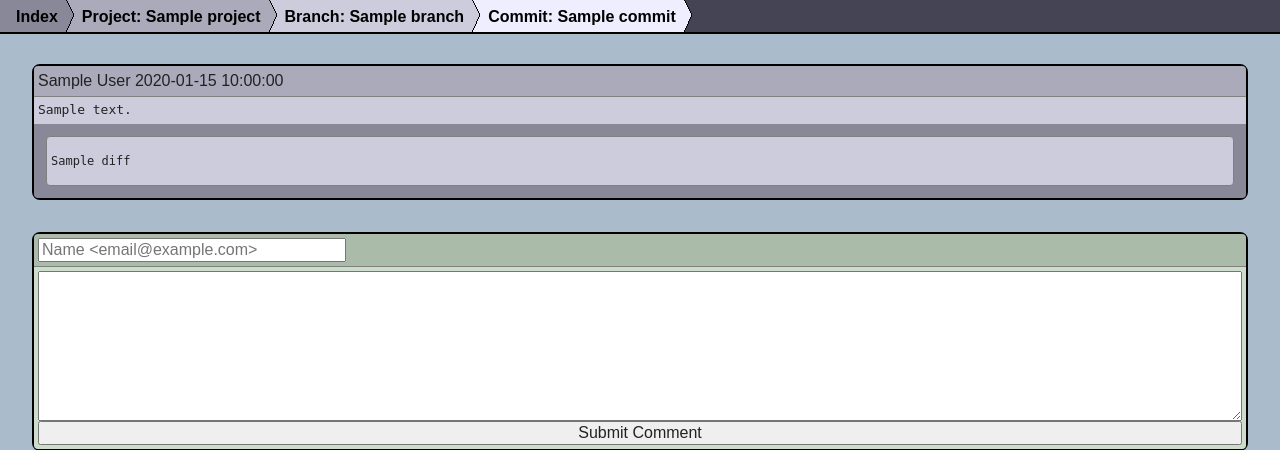
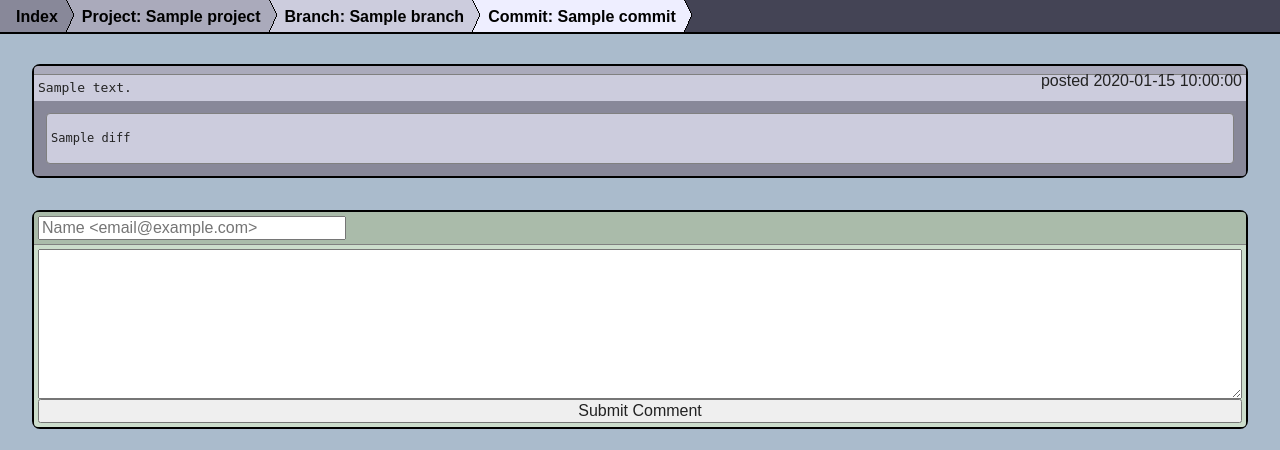
Before and after one commit to shish/gummy, a Python web app: template gummy/templates/commit.jinja2 in a window 1280 px wide. Shown: the top 450 px of the page. Run offline with Jinja, Linux system fonts and the light colour scheme; the template is opened without the code that fills it: most values are stand-ins (such as "Sample title", 1, 10 or a date in 2020); style sheets or scripts are compiled from the project's sources; some libraries are stand-ins or nearby versions.

Commit message:
commit grouping

```diff
--- a/gummy/static/css/gummy.less
+++ b/gummy/static/css/gummy.less
@@ -11,10 +11,6 @@ A {
 .avatar {
 	border: 1px solid black;
 	border-radius: 4px;
-}
-.header .icon {
-	float: left;
-	margin-right: 4px;
 }
 
 NAV {
@@ -115,10 +111,11 @@ ARTICLE {
 			border-bottom: 1px solid gray;
 			padding: 4px;
 
-			.hash {
-				float: right;
+			.icon {
+				float: left;
+				margin-right: 4px;
 			}
-			TIME {
+			.timestamp {
 				float: right;
 			}
 		}
@@ -126,6 +123,10 @@ ARTICLE {
 		.message {
 			padding: 4px;
 			font-family: monospace;
+
+			.timestamp {
+				float: right;
+			}
 		}
 
 		.diff {
--- a/gummy/templates/commit.jinja2
+++ b/gummy/templates/commit.jinja2
@@ -19,7 +19,15 @@
 		{% else %}
 			<li class='commit'>
 				<div class="header">
-					<span class="author">{{event.author}} {{event.datetime}}</span>
+					<span class="icon">
+						{{avatar(event.author, 48)}}
+					</span>
+					<span class="title">
+					</span>
+					<span class="timestamp">
+						{{name(event.author)}} posted
+						<time datetime="{{event.timestamp.isoformat()}}">{{event.timestamp}}</time>
+					</span>
 				</div>
 				<div class="message">
 					{{event.message}}
--- a/gummy/templates/index.jinja2
+++ b/gummy/templates/index.jinja2
@@ -16,10 +16,12 @@
 		{% else %}
 			<li class="project">
 				<div class="header">
-					<span class="author">
+					<span class="title">
 						<a href="{{route_url("project", project=event.name)}}">{{event.name}}</a>
 					</span>
-                    <time datetime="{{event.timestamp.isoformat()}}">{{event.timestamp}}</time>
+					<span class="timestamp">
+	                    <time datetime="{{event.timestamp.isoformat()}}">{{event.timestamp}}</time>
+					</span>
 				</div>
 				<div class="message">
 					{{event.description}}
--- a/gummy/templates/macros.jinja2
+++ b/gummy/templates/macros.jinja2
@@ -22,15 +22,20 @@
 {% macro comment(comment) -%}
 	<li class='comment'>
 		<div class="header">
-			<span class="icon">{{avatar(comment.author, 48)}}</span>
+			<span class="icon">
+				{{avatar(comment.author, 48)}}
+			</span>
 
 			{% if comment.file %}
 				<span class="hash">{{comment.file}}:{{comment.line}}</span>
 			{% endif %}
-			<span class="author">
+			<span class="title">
 				{{comment.author}}
 			</span>
-			<time datetime="{{comment.timestamp.isoformat()}}">{{comment.timestamp}}</time>
+			<span class="timestamp">
+				{{name(comment.author)}} posted
+				<time datetime="{{comment.timestamp.isoformat()}}">{{comment.timestamp}}</time>
+			</span>
 		</div>
 		<div class="message">
 			{{comment.message|urlize}}
--- a/gummy/views/browse.py
+++ b/gummy/views/browse.py
@@ -45,7 +45,10 @@ def project(request):
     branches = project.get_branches()
     events = comments + branches.values()
 
-    return {"project": project, "events": sorted(events)}
+    events = sorted(events)
+    events.reverse()
+
+    return {"project": project, "events": events}
 
 
 @view_config(route_name='branch', renderer='templates/branch.jinja2')
```
Also changed, not shown: gummy/__init__.py (+10 -2 lines), gummy/models/git.py (+28 -2 lines), gummy/templates/branch.jinja2 (+39 -7 lines), gummy/templates/project.jinja2 (+10 -5 lines).
